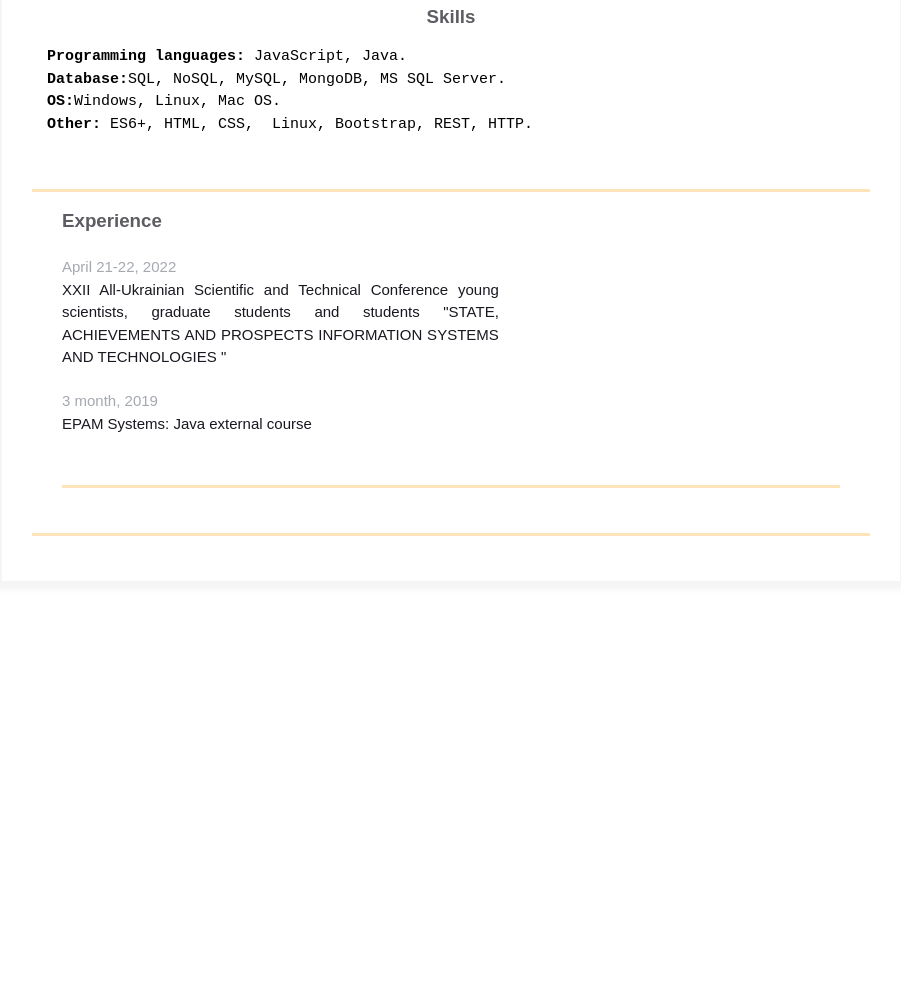
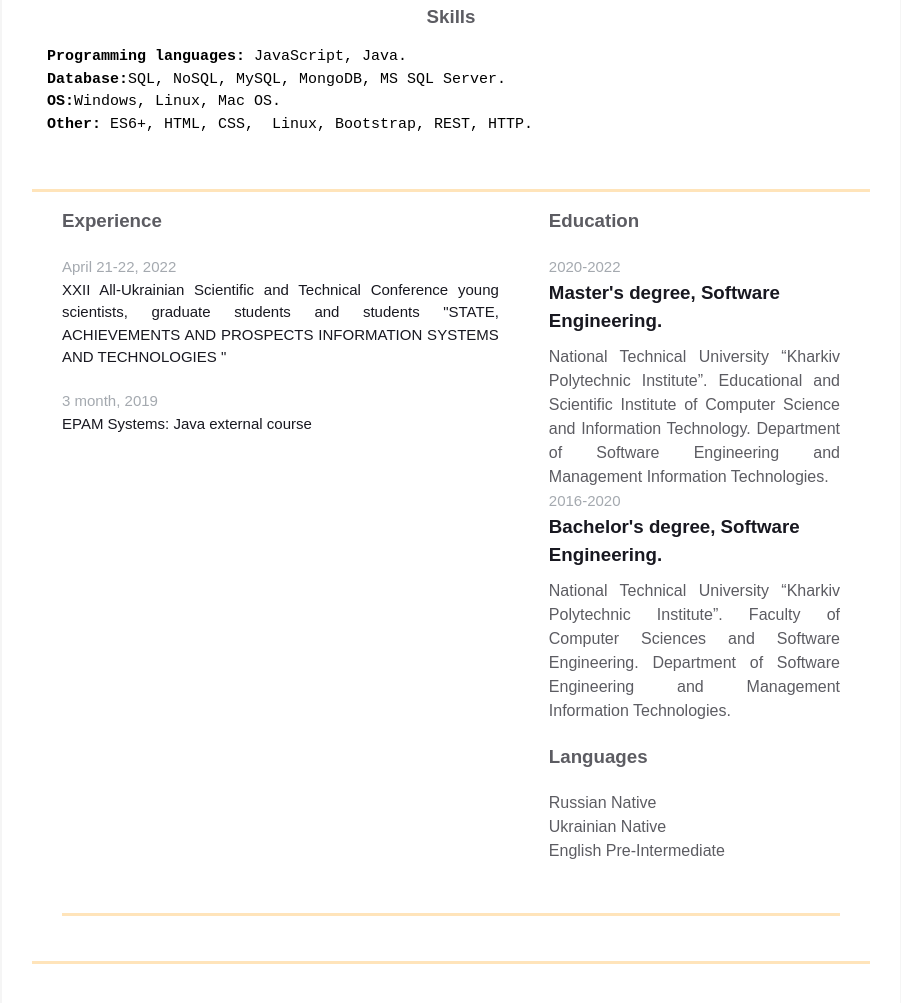
Before and after one commit to demetrioholownia/homepage, a plain HTML site: page index.html in a window 1280 px wide. Shown: the part 479-1482 px from the top of the page, without its empty margins (189-1090 px from the left). Before the commit the page ends 1111 px from the top, so only its background shows below. Drawn offline with Linux system fonts and the light colour scheme.

Commit message:
Added additional info

```diff
--- a/index.html
+++ b/index.html
@@ -188,7 +188,34 @@
                       </div>
                     </div>
 
-                    <div class="additional-info fv"></div>
+                    <div class="additional-info fv">
+                      <div class="additional-info__education">
+                        <h3 class="additional-info__education-header">Education</h3>
+                        <div class="additional-info__education-university">
+                          <span class="additional-info__education-university-durability">2020-2022</span>
+                          <h3 class="additional-info__education-university-speciality">Master's degree, Software Engineering.</h3>
+                          <p class="additional-info__education-university-name">National Technical University “Kharkiv Polytechnic Institute”. Educational and Scientific Institute of Computer Science and Information Technology. Department of Software Engineering and Management Information Technologies.</p>
+                        </div>
+                        <div class="additional-info__education-university">
+                          <span class="additional-info__education-university-durability">2016-2020</span>
+                          <h3 class="additional-info__education-university-speciality">Bachelor's degree, Software Engineering.</h3>
+                          <p class="additional-info__education-university-name">National Technical University “Kharkiv Polytechnic Institute”. Faculty of Computer Sciences and Software Engineering. Department of Software Engineering and Management Information Technologies.</p>
+                        </div>
+                      </div>
+
+                      <div class="additional-info__languages">
+                        <h3 class="additional-info__languages-header">Languages</h3>
+                        <p class="additional-info__languages-item">
+                          Russian Native
+                        </p>
+                        <p class="additional-info__languages-item">
+                          Ukrainian Native
+                        </p>
+                        <p class="additional-info__languages-item">
+                          English Pre-Intermediate
+                        </p>
+                      </div>
+                    </div>
                   </div>
                 </div>
               </div>
--- a/styles.css
+++ b/styles.css
@@ -251,6 +251,7 @@ body {
 
 .additional-info__education-university-name {
     color: var(--secondary-text-color);
+    text-align: justify;
 }
 
 .additional-info__languages {
```
